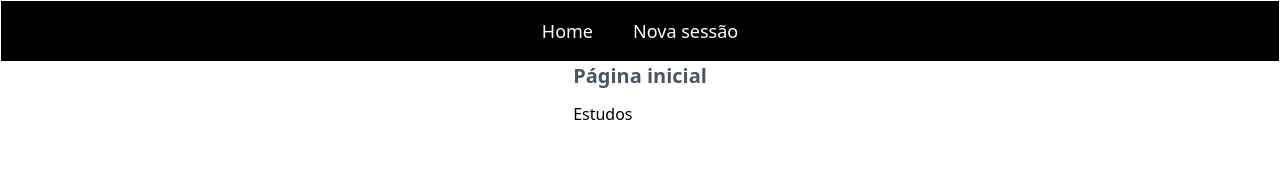
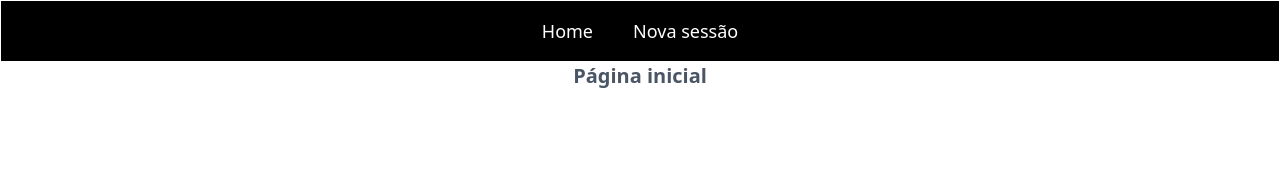
Before and after one commit to DVKevin/cp5-front-1tdspv, a React (Vite) app: page / in a window 1280 px wide. Shown: the top 192 px of the page. Built offline with nearby package versions, Linux system fonts and the light colour scheme.

Commit message:
correcao das props

```diff
--- a/src/componets/study-list.tsx
+++ b/src/componets/study-list.tsx
@@ -2,15 +2,15 @@ import type { StudySession } from "../types/study-session";
 import { StudyResume } from "./study-resume";
 
 interface StudyListProps {
-  StudyList: StudySession[];
+  studies: StudySession[];
   removeStudy: (id: string) => void;
 }
 
-export function StudyList({ StudyList, removeStudy }: StudyListProps) {
+export function StudyList({ studies, removeStudy }: StudyListProps) {
   return (
     <>
-      {StudyList.map((value) => {
-        return <StudyResume removeStudy={removeStudy} studySession={value} />;
+      {studies.map((value) => {
+        return <StudyResume removeStudy={removeStudy} studySession={value} key={value.id} />;
       })}
     </>
   );
--- a/src/pages/home.tsx
+++ b/src/pages/home.tsx
@@ -1,8 +1,16 @@
-export function Home(){
+import { StudyList } from "../componets/study-list";
+import type { StudySession } from "../types/study-session";
+
+interface HomeProps {
+    studies: StudySession[];
+    removeStudy: (id: string) => void;
+}
+
+export function Home({ studies, removeStudy }: HomeProps){
     return(
         <>
-        <h2 className="font-bold text-gray-600 text-xl mb-3">Página inicial</h2>
-        <p>Estudos</p>
+            <h2 className="font-bold text-gray-600 text-xl mb-3">Página inicial</h2>
+            <StudyList studies={studies} removeStudy={removeStudy} />
         </>
     )
 }
```
